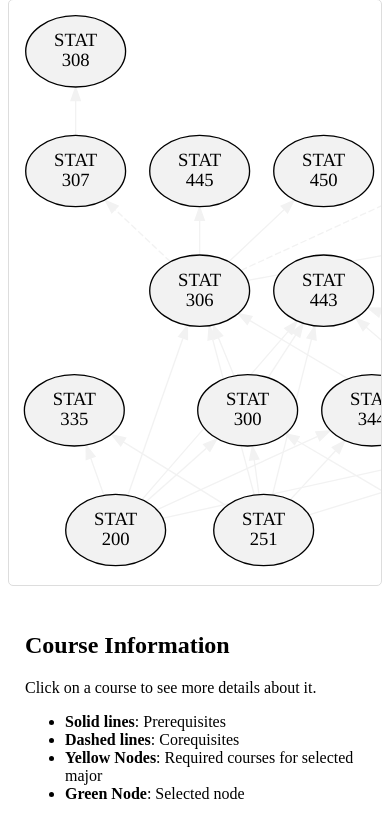
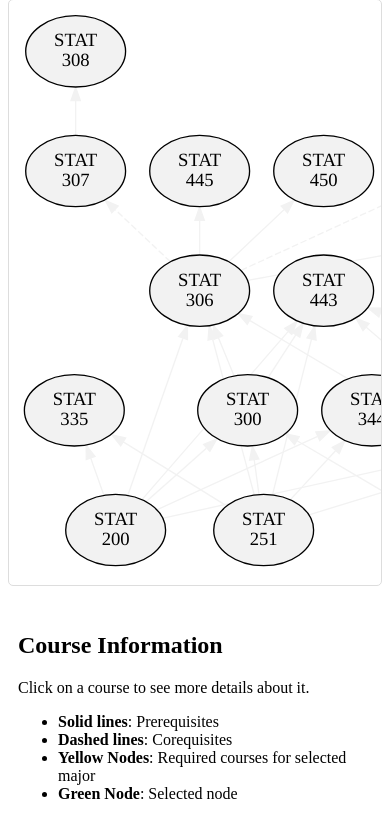
Before and after one commit to rileywheadon/uss-course-map, a Flask app: page / in a window 390 px wide. Shown: the part 398-1235 px from the top of the page. Run offline with Flask 3, Linux system fonts and the light colour scheme.

Commit message:
added some css to support viewing on mobile

```diff
--- a/static/styles.css
+++ b/static/styles.css
@@ -21,7 +21,6 @@
   width: 100%;
 }
 
-
 #program-buttons{
   display: flex;
   flex-wrap: wrap;
@@ -29,11 +28,19 @@
 }
 
 .container-map{
-  flex: 1 1 0;
+  flex: 1 1 600px;
 }
 
 .container-info{
   flex: 0 0 360px;
+}
+
+/* mobile: stack */
+@media (max-width: 700px){
+  .container-map,
+  .container-info{
+    flex: 1 1 100%;
+  }
 }
 
 
```
Also changed, not shown: static/main.js (renamed from static/.js).
